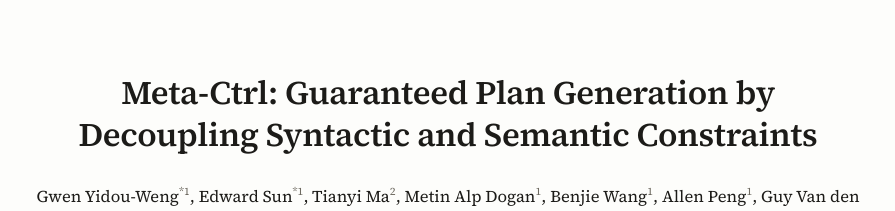
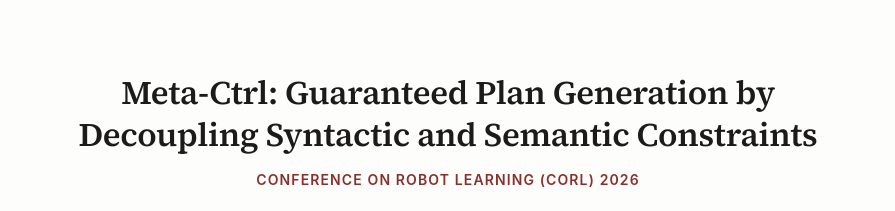
Before and after one commit to metactrlg/metactrlg.github.io, a plain HTML site: page index.html in a window 1280 px wide. Shown: the top 211 px of the page, without its empty margins (192-1087 px from the left). Drawn offline with nearby package versions, Linux system fonts and the light colour scheme.

Commit message:
Add CoRL 2026 acceptance to masthead and footer

```diff
--- a/index.html
+++ b/index.html
@@ -26,6 +26,7 @@
 <!-- ================= MASTHEAD ================= -->
 <header class="masthead">
   <h1>Meta-Ctrl: Guaranteed Plan Generation by Decoupling Syntactic and Semantic Constraints</h1>
+  <p class="venue">Conference on Robot Learning (CoRL) 2026</p>
   <p class="authors">
     <a href="https://yidouweng.github.io/">Gwen Yidou-Weng</a><sup>*1</sup>, <a href="https://edwardosunny.github.io/">Edward Sun</a><sup>*1</sup>, <a href="https://suemarsr.github.io/">Tianyi Ma</a><sup>2</sup>,
     <a href="https://www.linkedin.com/in/metinalpdogan/">Metin Alp Dogan</a><sup>1</sup>, <a href="https://web.cs.ucla.edu/~benjiewang/">Benjie Wang</a><sup>1</sup>, <a href="https://www.linkedin.com/in/ap2005/">Allen Peng</a><sup>1</sup>,
@@ -337,7 +338,7 @@
 
 <!-- ================= FOOTER ================= -->
 <footer>
-  Meta-Ctrl &middot; <a href="https://arxiv.org/abs/2608.22149">arXiv:2608.22149</a> &middot; 2026
+  Meta-Ctrl &middot; CoRL 2026 &middot; <a href="https://arxiv.org/abs/2608.22149">arXiv:2608.22149</a>
 </footer>
 
 <script>
--- a/style.css
+++ b/style.css
@@ -41,8 +41,17 @@
   font-weight: 600;
   line-height: 1.28;
   letter-spacing: -.01em;
-  margin: 0 auto 26px;
+  margin: 0 auto 12px;
   max-width: 780px;
+}
+.venue {
+  font-family: var(--sans);
+  font-size: 14px;
+  font-weight: 600;
+  letter-spacing: .08em;
+  text-transform: uppercase;
+  color: var(--accent);
+  margin: 0 0 22px;
 }
 .authors { font-size: 16.5px; margin: 0 0 4px; line-height: 1.75; }
 .authors a { color: var(--ink); }
```
